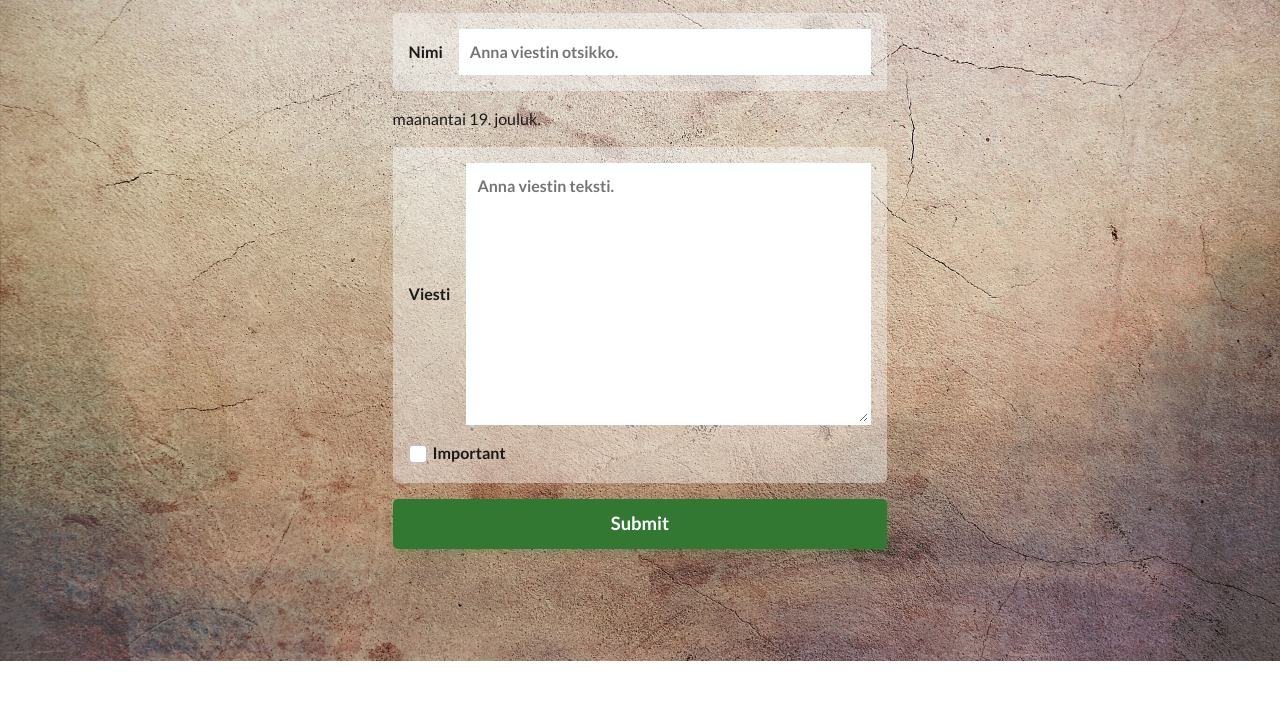
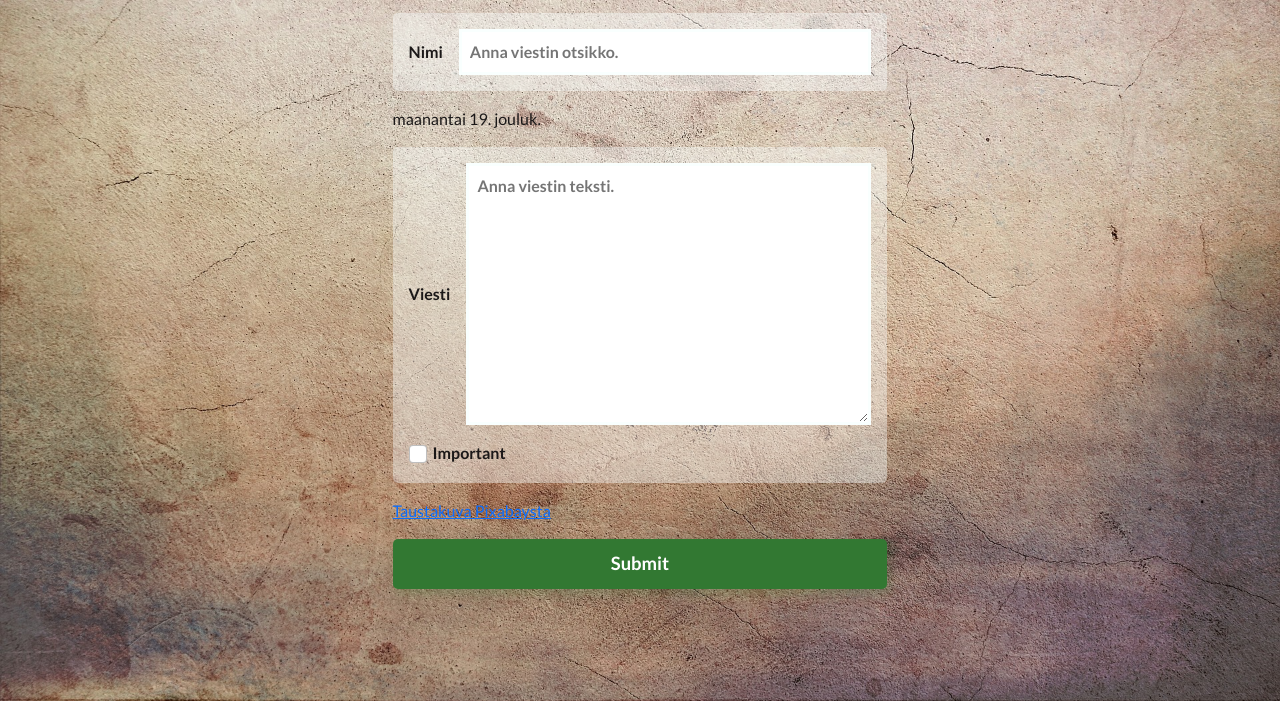
Before and after one commit to JuusoPesonen/NotesList, a website: page index.html in a window 1280 px wide. Shown: the part 150-851 px from the top of the page. Before the commit the page ends 811 px from the top, so only its background shows below. Drawn offline with nearby package versions, Linux system fonts and the light colour scheme.

Commit message:
Added image element

```diff
--- a/index.html
+++ b/index.html
@@ -40,6 +40,7 @@
                     </label>
                 </div>
             </label>
+            <a href="https://pixabay.com/fi/photos/sein%c3%a4%c3%a4n-tausta-rakenne-grunge-1217083/" id="background_img">Taustakuva Pixabaysta</a>
             <input type="submit">
         </form>
     </div>
```
